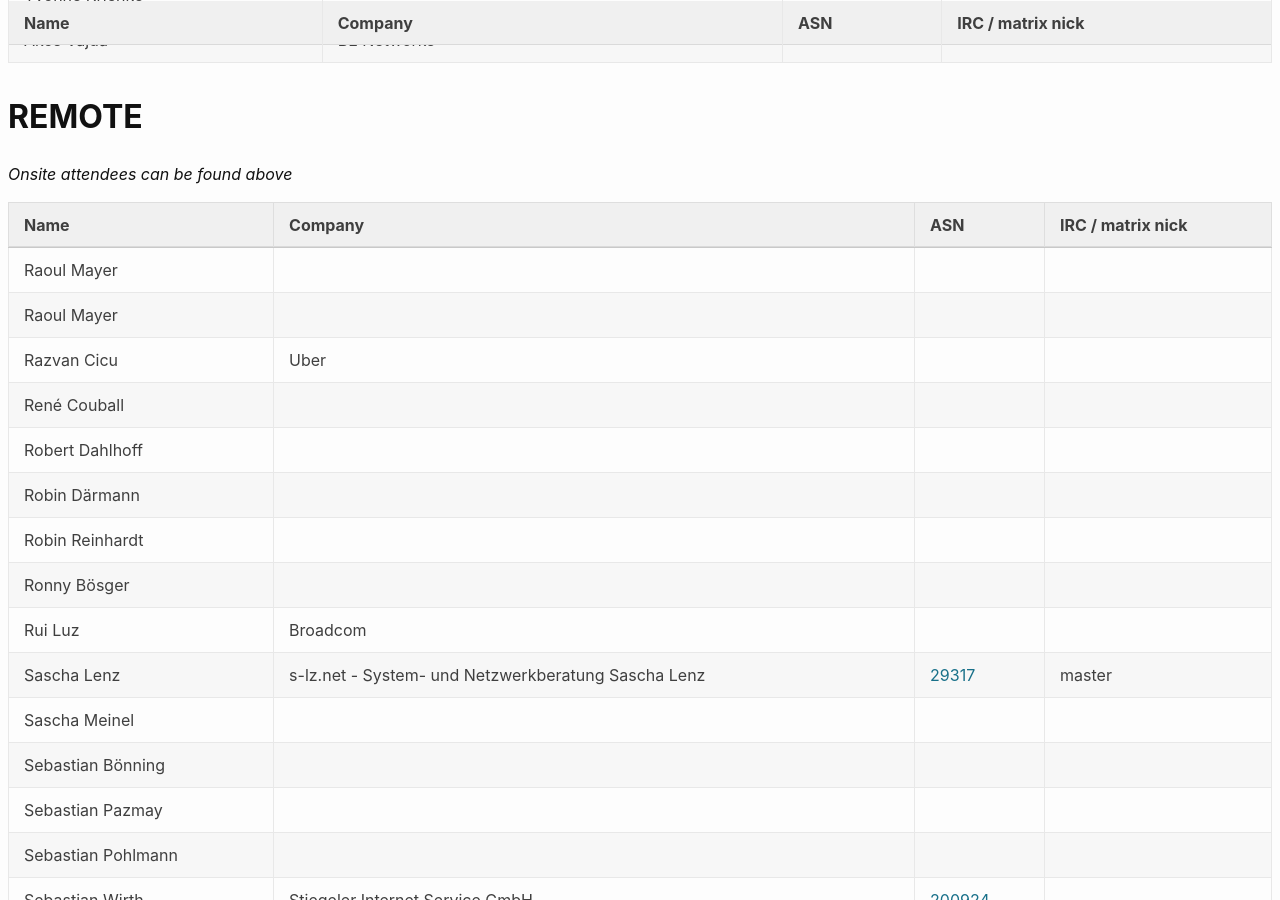
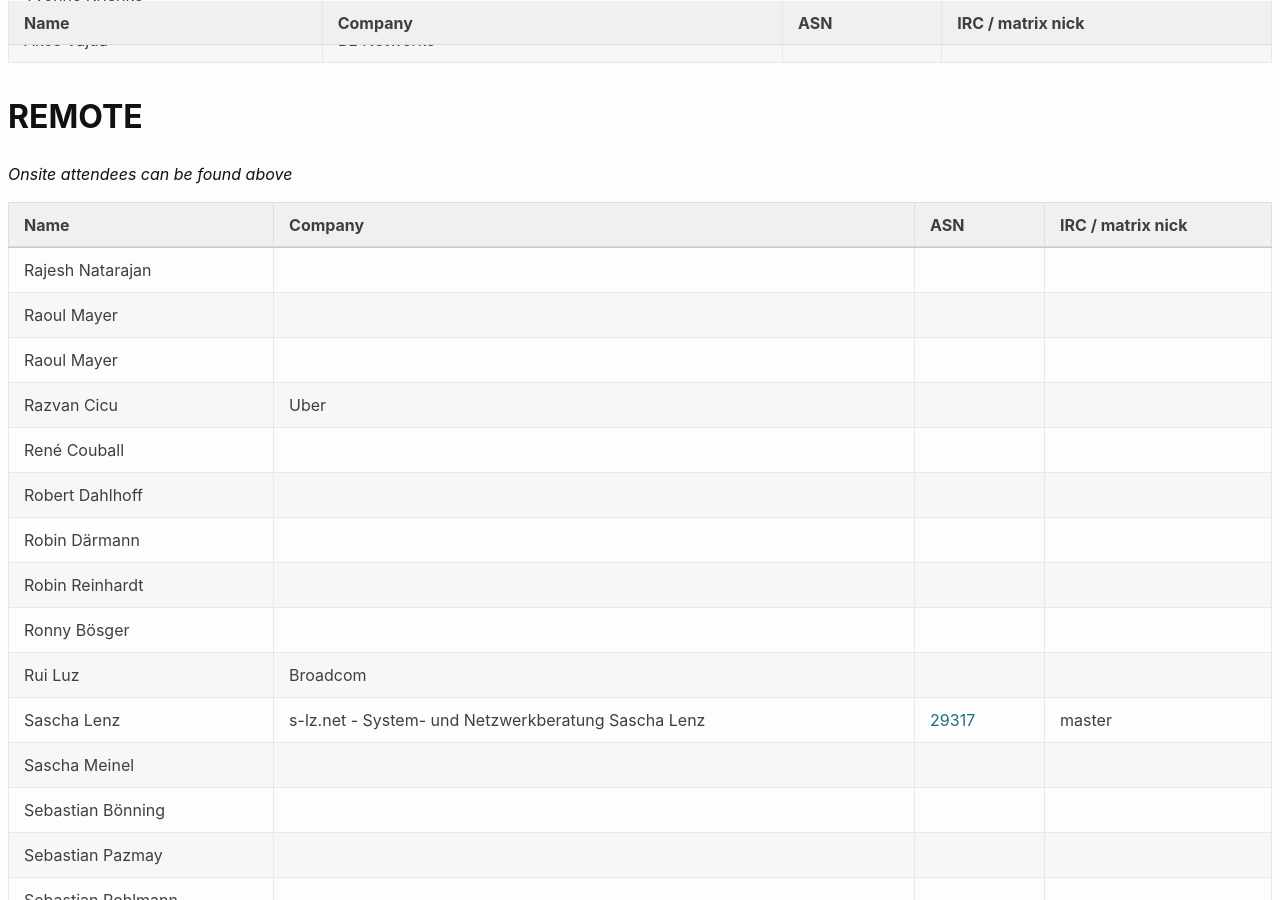
Before and after one commit to denog/pretix-attendeelist, a Jekyll site: the page built from denog16/index.markdown, in a window 1280 px wide and 900 px high, scrolled down 24954 px. Built offline with Jekyll 4.4.1, drawn with Linux system fonts in a browser that asks for light colours.

Commit message:
Latest data: Wed Nov 13 09:10:54 UTC 2024

```diff
--- a/_data/attendees_denog16_online.json
+++ b/_data/attendees_denog16_online.json
@@ -1,4 +1,10 @@
 [
+  {
+    "name": "Rajesh Natarajan",
+    "company": null,
+    "irc": null,
+    "asn": null
+  },
   {
     "name": "Raoul Mayer",
     "company": null,
```
